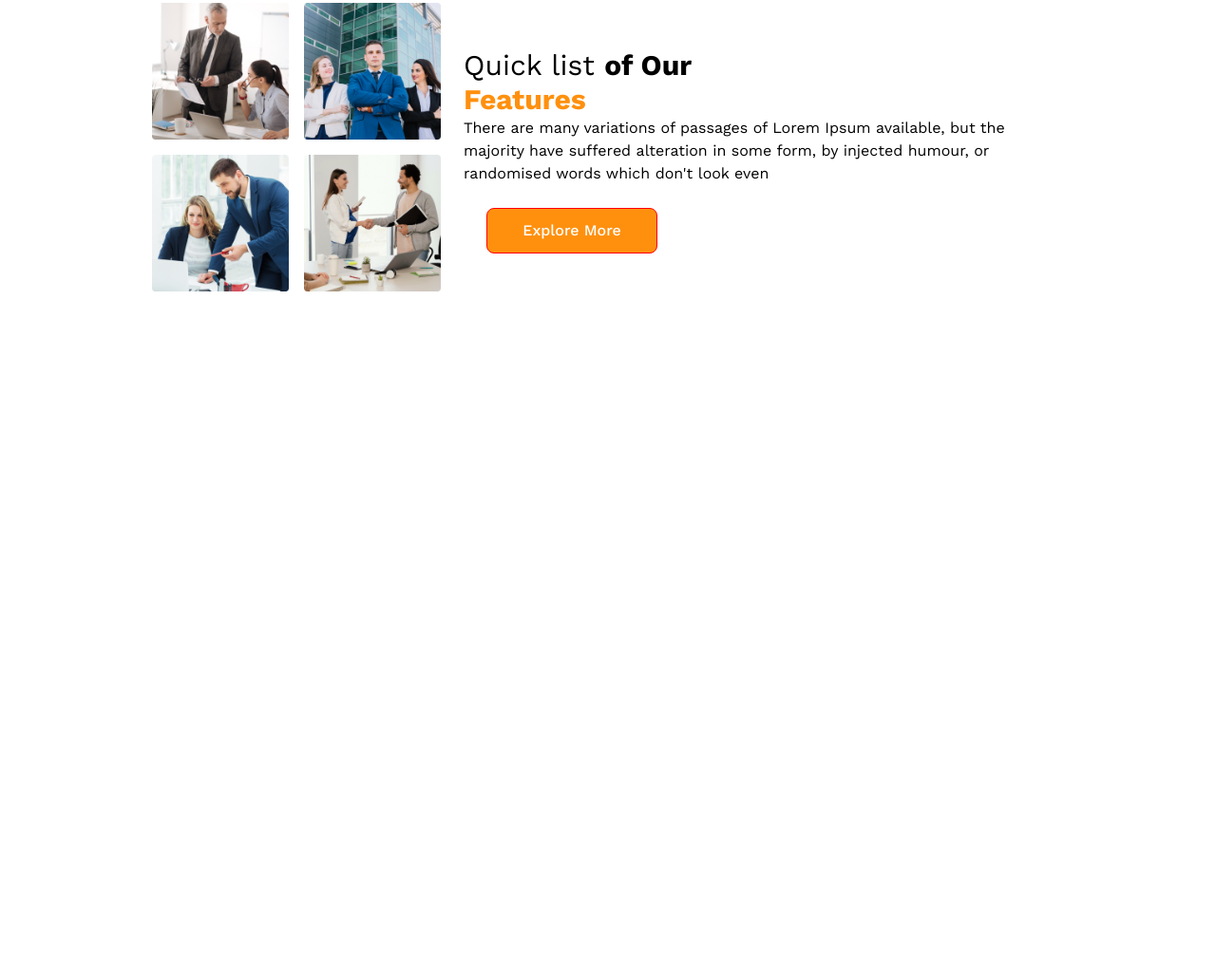
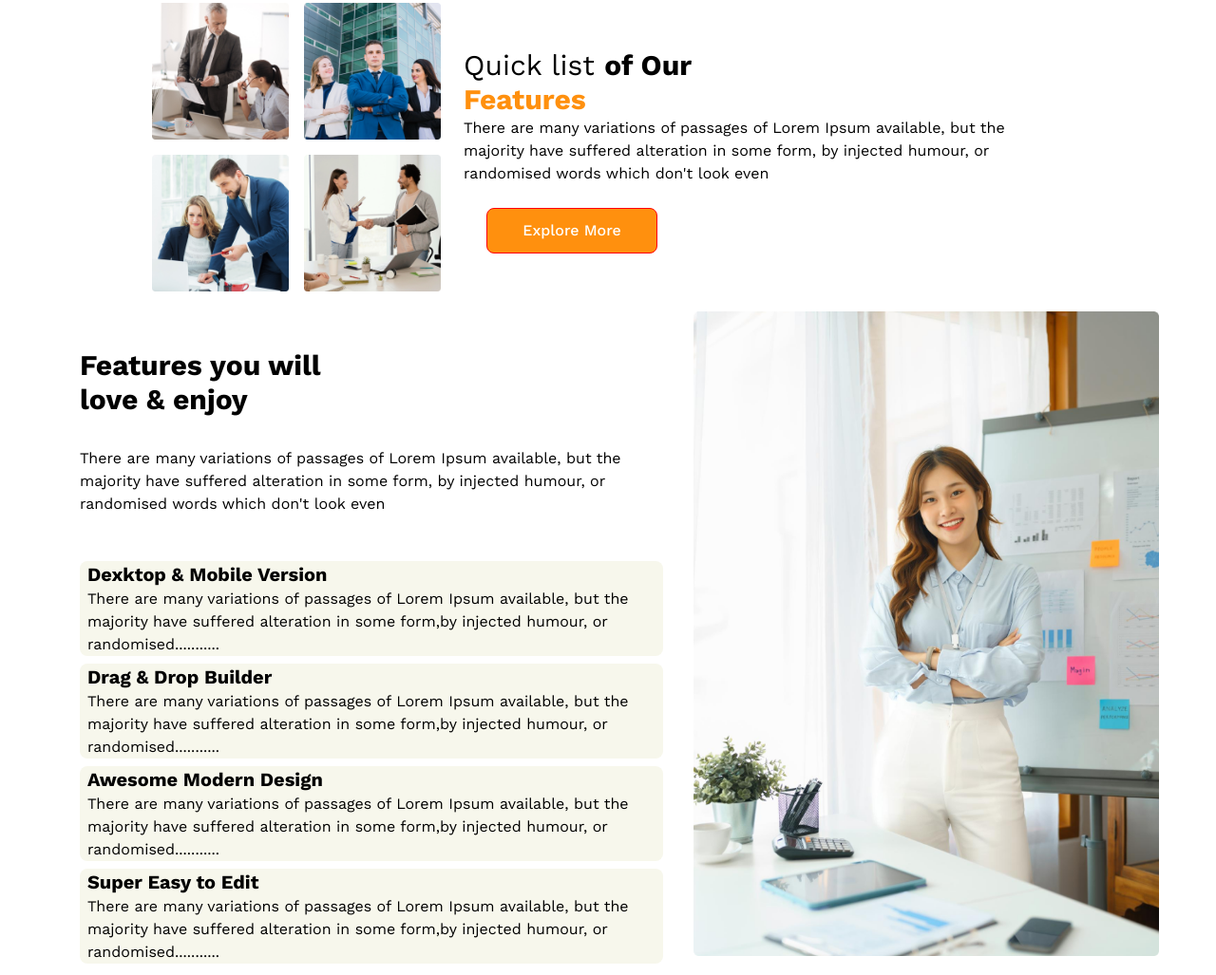
Before and after one commit to Minhajul43/Architect-Website, a plain HTML site: page index.html in a window 1280 px wide. Shown: the part 868-1895 px from the top of the page at 95% size. Before the commit the page ends 1175 px from the top, so only its background shows below. Drawn offline with nearby package versions, Linux system fonts and the light colour scheme.

Commit message:
Responsive design Team and Engineer section

```diff
--- a/index.html
+++ b/index.html
@@ -62,6 +62,45 @@
       </div>
     </section>
 
+    <section>
+      <div class="engineer-container flex">
+        <div class="container-content">
+          <div class="container-title mb-8">
+            <h3 class="text-3xl font-bold">Features you will <br>love & enjoy</h3>
+          </div>
+          <p class="mb-12">There are many variations of passages of Lorem Ipsum available, but the majority have suffered alteration in some form,
+          by injected humour, or randomised words which don't look even</p>
+
+          <div class="container-cards">
+            <div class="card ">
+              <h5 class="text-xl font-bold">Dexktop & Mobile Version</h5>
+              <p>There are many variations of passages of Lorem Ipsum available, but the majority have suffered alteration in some
+              form,by injected humour, or randomised...........</p>
+            </div>
+            <div class="card">
+              <h5 class="text-xl font-bold">Drag & Drop Builder</h5>
+              <p>There are many variations of passages of Lorem Ipsum available, but the majority have suffered alteration in some
+              form,by injected humour, or randomised...........</p>
+            </div>
+            <div class="card">
+              <h5 class="text-xl font-bold">Awesome Modern Design</h5>
+              <p>There are many variations of passages of Lorem Ipsum available, but the majority have suffered alteration in some
+              form,by injected humour, or randomised...........</p>
+            </div>
+            <div class="card">
+              <h5 class="text-xl font-bold">Super Easy to Edit</h5>
+              <p>There are many variations of passages of Lorem Ipsum available, but the majority have suffered alteration in some
+              form,by injected humour, or randomised...........</p>
+            </div>
+          </div>
+        </div>
+
+        <div class="container-Image">
+          <img src="images/architect.png" alt="">
+        </div>
+      </div>
+    </section>
+
   </main>
 
 </body>
--- a/style/architect.css
+++ b/style/architect.css
@@ -141,9 +141,47 @@
   margin-left: 24px;
 }
 
+/* Engineer section design */
+.engineer-container{
+  margin: 12px 60px;
+  align-items: center;
+  gap: 2rem;
+}
+
+.container-cards{
+ display: grid;
+ grid-template-rows: repeat(1,1fr);
+ gap: 8px;
+}
+
+.card{
+  /* border: 1px solid rgba(255, 144, 14, 1); */
+  background:#f7f7ec;
+   border-radius: 8px;
+  padding-left: 8px;
+
+}
+
+.container-Image{
+  width: 100%;
+  height: 100%;
+}
+
 /* responsive media queries */
 @media screen and (max-width:576px){
   .navbar, .nav-links,.banner-content{
     flex-direction: column;
   }
+
+  .feature-container{
+    display: grid;
+    grid-template-columns: repeat(1,1fr);
+    justify-content: center;
+    align-items: center;
+  }
+
+  .engineer-container{
+    display: grid;
+    grid-template-columns: repeat(1,1fr);
+  }
 }
```
